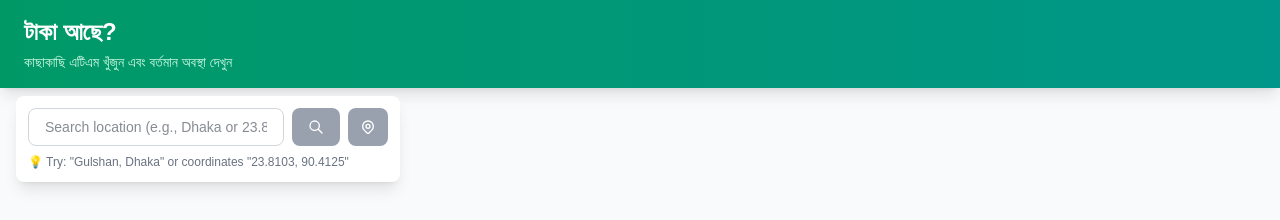
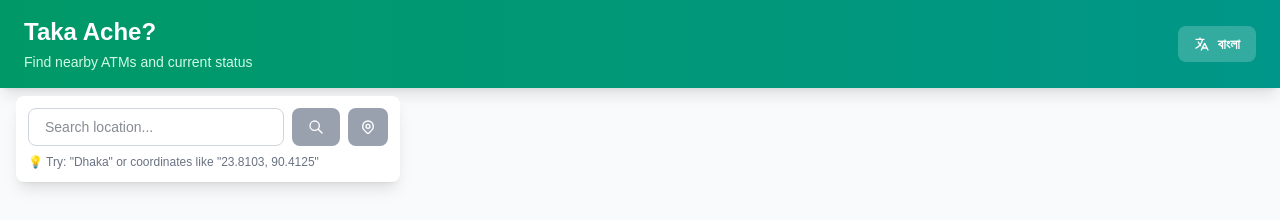
Before and after one commit to azahinhasan/taka-ache, a Next.js app: page / in a window 1280 px wide. Shown: the top 220 px of the page. Built offline with nearby package versions, Linux system fonts and the light colour scheme; no server answers.

Commit message:
Add bilingual support with English/Bangla language toggle and translations throughout the app

```diff
--- a/app/components/LocationSearch.tsx
+++ b/app/components/LocationSearch.tsx
@@ -1,14 +1,17 @@
 'use client';
 
 import { useState } from 'react';
+import { Language, getTranslation } from '../utils/translations';
 
 interface LocationSearchProps {
   onSearch: (lat: number, lon: number, locationName: string) => void;
   isLoading: boolean;
   onMyLocation?: () => void;
+  language: Language;
 }
 
-export default function LocationSearch({ onSearch, isLoading, onMyLocation }: LocationSearchProps) {
+export default function LocationSearch({ onSearch, isLoading, onMyLocation, language }: LocationSearchProps) {
+  const t = getTranslation(language);
   const [searchInput, setSearchInput] = useState('');
   const [isSearching, setIsSearching] = useState(false);
   const [error, setError] = useState<string | null>(null);
@@ -91,7 +94,7 @@ export default function LocationSearch({ onSearch, isLoading, onMyLocation }: Lo
               value={searchInput}
               onChange={(e) => setSearchInput(e.target.value)}
               onKeyPress={handleKeyPress}
-              placeholder="Search location (e.g., Dhaka or 23.8103, 90.4125)"
+              placeholder={t.searchPlaceholder}
               className="w-full px-4 py-2 border border-gray-300 rounded-lg focus:outline-none focus:ring-2 focus:ring-blue-500 text-sm text-gray-900"
               disabled={isLoading || isSearching}
             />
@@ -104,7 +107,8 @@ export default function LocationSearch({ onSearch, isLoading, onMyLocation }: Lo
             {isSearching ? (
               <>
                 <div className="animate-spin rounded-full h-4 w-4 border-b-2 border-white"></div>
-                <span className="hidden sm:inline">Searching...</span>
+                <span className="hidden md:inline">{t.searching}</span>
+                <span className="md:hidden">📍</span>
               </>
             ) : (
               <>
@@ -119,7 +123,7 @@ export default function LocationSearch({ onSearch, isLoading, onMyLocation }: Lo
               onClick={onMyLocation}
               disabled={isLoading}
               className="px-3 py-2 bg-emerald-600 text-white rounded-lg hover:bg-emerald-700 disabled:bg-gray-400 disabled:cursor-not-allowed transition-colors flex items-center gap-2 text-sm font-medium"
-              title="Go to my location"
+              title={t.myLocationButton}
             >
               <svg className="w-4 h-4" fill="none" stroke="currentColor" viewBox="0 0 24 24">
                 <path strokeLinecap="round" strokeLinejoin="round" strokeWidth={2} d="M17.657 16.657L13.414 20.9a1.998 1.998 0 01-2.827 0l-4.244-4.243a8 8 0 1111.314 0z" />
@@ -139,7 +143,7 @@ export default function LocationSearch({ onSearch, isLoading, onMyLocation }: Lo
         )}
 
         <div className="mt-2 text-xs text-gray-500">
-          <p>💡 Try: "Gulshan, Dhaka" or coordinates "23.8103, 90.4125"</p>
+          <p>💡 {t.searchExample}</p>
         </div>
       </div>
     </div>
--- a/app/components/Sidebar.tsx
+++ b/app/components/Sidebar.tsx
@@ -2,14 +2,17 @@
 
 import { useState, useEffect } from 'react';
 import { ATMLocation, UserLocation } from '../types/atm';
+import { Language, getTranslation } from '../utils/translations';
 
 interface SidebarProps {
   selectedATM: ATMLocation | null;
   userLocation: UserLocation | null;
   onClose: () => void;
+  language: Language;
 }
 
-export default function Sidebar({ selectedATM, userLocation, onClose }: SidebarProps) {
+export default function Sidebar({ selectedATM, userLocation, onClose, language }: SidebarProps) {
+  const t = getTranslation(language);
   const [reviews, setReviews] = useState<any[]>([]);
   const [stats, setStats] = useState<any>(null);
   const [isLoadingReviews, setIsLoadingReviews] = useState(false);
--- a/app/page.tsx
+++ b/app/page.tsx
@@ -6,6 +6,7 @@ import { ATMLocation, UserLocation } from "./types/atm";
 import { fetchATMLocations, getUserLocation } from "./utils/atmService";
 import Sidebar from "./components/Sidebar";
 import LocationSearch from "./components/LocationSearch";
+import { Language, getTranslation } from "./utils/translations";
 
 const MapView = dynamic(() => import("./components/MapView"), {
   ssr: false,
@@ -33,8 +34,10 @@ export default function Home() {
     lat: number;
     lon: number;
   } | null>(null);
+  const [language, setLanguage] = useState<Language>("en");
 
   const hasGoogleApiKey = !!process.env.NEXT_PUBLIC_GOOGLE_PLACES_API_KEY;
+  const t = getTranslation(language);
 
   useEffect(() => {
     requestLocationAndFetchATMs();
@@ -235,11 +238,24 @@ export default function Home() {
   return (
     <div className="relative w-screen h-screen overflow-hidden">
       <header className="absolute top-0 left-0 right-0 bg-gradient-to-r from-emerald-600 to-teal-600 text-white shadow-lg z-10">
-        <div className="px-4 py-3 md:px-6 md:py-4">
-          <h1 className="text-xl md:text-2xl font-bold">টাকা আছে?</h1>
-          <p className="text-xs md:text-sm text-emerald-100 mt-1">
-            কাছাকাছি এটিএম খুঁজুন এবং বর্তমান অবস্থা দেখুন
-          </p>
+        <div className="px-4 py-3 md:px-6 md:py-4 flex justify-between items-center">
+          <div>
+            <h1 className="text-xl md:text-2xl font-bold">{t.appTitle}</h1>
+            <p className="text-xs md:text-sm text-emerald-100 mt-1">
+              {t.appSubtitle}
+            </p>
+          </div>
+          <button
+            onClick={() => setLanguage(language === "en" ? "bn" : "en")}
+            className="bg-white/20 hover:bg-white/30 text-white font-semibold py-2 px-3 md:px-4 rounded-lg transition-colors text-xs md:text-sm flex items-center gap-1 md:gap-2"
+            title={language === "en" ? "Switch to Bangla" : "Switch to English"}
+          >
+            <svg className="w-4 h-4" fill="none" stroke="currentColor" viewBox="0 0 24 24">
+              <path strokeLinecap="round" strokeLinejoin="round" strokeWidth={2} d="M3 5h12M9 3v2m1.048 9.5A18.022 18.022 0 016.412 9m6.088 9h7M11 21l5-10 5 10M12.751 5C11.783 10.77 8.07 15.61 3 18.129" />
+            </svg>
+            <span className="hidden md:inline">{language === "en" ? "বাংলা" : "English"}</span>
+            <span className="md:hidden">{language === "en" ? "বাং" : "EN"}</span>
+          </button>
         </div>
       </header>
 
@@ -249,10 +265,10 @@ export default function Home() {
             <div className="text-center">
               <div className="animate-spin rounded-full h-16 w-16 border-b-4 border-blue-600 mx-auto mb-4"></div>
               <p className="text-gray-700 font-semibold">
-                Loading ATM locations...
+                {t.loadingMessage}
               </p>
               <p className="text-gray-500 text-sm mt-2">
-                Requesting location permission
+                {t.requestingLocation}
               </p>
             </div>
           </div>
@@ -263,6 +279,7 @@ export default function Home() {
             onATMClick={handleATMClick}
             onLocationPinDrop={handleLocationPinDrop}
             onRefreshATMs={handleRefreshATMs}
+            language={language}
           />
         )}
       </div>
@@ -272,6 +289,7 @@ export default function Home() {
         onSearch={handleCustomLocationSearch}
         isLoading={isLoading}
         onMyLocation={handleRefreshATMs}
+        language={language}
       />
 
       {!hasGoogleApiKey && showApiKeyInfo && (
@@ -290,17 +308,17 @@ export default function Home() {
             </svg>
             <div className="flex-1">
               <p className="text-sm font-semibold text-blue-900 mb-1">
-                Get More ATM Coverage!
+                {t.apiKeyTitle}
               </p>
               <p className="text-sm text-blue-800">
-                Add a free Google Places API key to see 5-10x more ATMs.
+                {t.apiKeyMessage}
                 <a
                   href="https://github.com/yourusername/taka-ache-frontned/blob/main/GOOGLE_PLACES_SETUP.md"
                   target="_blank"
                   rel="noopener noreferrer"
                   className="underline font-semibold ml-1"
                 >
-                  Setup Guide
+                  {t.setupGuide}
                 </a>
               </p>
             </div>
@@ -341,7 +359,7 @@ export default function Home() {
                   onClick={retryLocationRequest}
                   className="mt-2 text-sm text-blue-600 hover:text-blue-800 font-semibold"
                 >
-                  Retry
+                  {t.retryLocation}
                 </button>
               )}
             </div>
@@ -365,6 +383,7 @@ export default function Home() {
         selectedATM={selectedATM}
         userLocation={userLocation}
         onClose={handleCloseSidebar}
+        language={language}
       />
     </div>
   );
--- /dev/null
+++ b/app/utils/translations.ts
@@ -0,0 +1,148 @@
+export type Language = 'en' | 'bn';
+
+export const translations = {
+  en: {
+    // Header
+    appTitle: 'Taka Ache?',
+    appSubtitle: 'Find nearby ATMs and current status',
+
+    // Search
+    searchPlaceholder: 'Search location...',
+    searchButton: 'Search',
+    searching: 'Searching...',
+    myLocationButton: 'My Location',
+    searchExample: 'Try: "Dhaka" or coordinates like "23.8103, 90.4125"',
+
+    // Map
+    loadingATMs: 'Loading ATM locations...',
+    atmCount: (count: number) => `${count} ATM${count !== 1 ? 's' : ''} found`,
+
+    // Sidebar
+    atmDetails: 'ATM Details',
+    operator: 'Operator',
+    name: 'Name',
+    address: 'Address',
+    coordinates: 'Coordinates',
+    navigateButton: 'Navigate with Google Maps',
+    reviewsTitle: 'Reviews & Status',
+    writeReview: 'Write Review',
+    cancel: 'Cancel',
+
+    // Review Stats
+    reviews: 'Reviews',
+    cash: 'Cash',
+    working: 'Working',
+
+    // Review Form
+    warningTitle: 'Please Provide Accurate Information',
+    warningMessage: 'This is a helpful website to assist others in finding working ATMs. Please do not provide false or misleading information. Your honest review helps the community!',
+    yourName: 'Your Name',
+    namePlaceholder: 'Enter your name',
+    workingStatus: 'Working Status',
+    statusWorking: '✅ Working',
+    statusPartial: '⚠️ Partially Working',
+    statusNotWorking: '❌ Not Working',
+    cashAvailable: 'Cash Available',
+    comment: 'Comment',
+    commentPlaceholder: 'Share your experience...',
+    postReview: 'Post Review',
+    posting: 'Posting...',
+
+    // Review List
+    noReviews: 'No reviews yet. Be the first to review!',
+
+    // Loading
+    loadingMessage: 'Loading ATM locations...',
+    requestingLocation: 'Requesting location permission',
+
+    // Errors
+    locationDenied: 'Location permission denied. Using default location (Dhaka, Bangladesh).',
+    locationUnavailable: 'Location unavailable. Using default location (Dhaka, Bangladesh).',
+    locationTimeout: 'Location request timeout. Using default location (Dhaka, Bangladesh).',
+    atmLoadError: 'Failed to load ATM locations. Please try again.',
+    reviewPostError: 'Failed to post review. Please try again.',
+    retryLocation: 'Retry Location Request',
+
+    // API Key Info
+    apiKeyTitle: 'Get More ATM Coverage!',
+    apiKeyMessage: 'Add a free Google Places API key to see 5-10x more ATMs.',
+    setupGuide: 'Setup Guide',
+
+    // Data Source
+    poweredBy: 'Powered by',
+  },
+  bn: {
+    // Header
+    appTitle: 'টাকা আছে?',
+    appSubtitle: 'কাছাকাছি এটিএম খুঁজুন এবং বর্তমান অবস্থা দেখুন',
+
+    // Search
+    searchPlaceholder: 'অবস্থান খুঁজুন...',
+    searchButton: 'খুঁজুন',
+    searching: 'খুঁজছি...',
+    myLocationButton: 'আমার অবস্থান',
+    searchExample: 'চেষ্টা করুন: "ঢাকা" অথবা স্থানাঙ্ক যেমন "23.8103, 90.4125"',
+
+    // Map
+    loadingATMs: 'এটিএম অবস্থান লোড হচ্ছে...',
+    atmCount: (count: number) => `${count}টি এটিএম পাওয়া গেছে`,
+
+    // Sidebar
+    atmDetails: 'এটিএম বিস্তারিত',
+    operator: 'পরিচালক',
+    name: 'নাম',
+    address: 'ঠিকানা',
+    coordinates: 'স্থানাঙ্ক',
+    navigateButton: 'গুগল ম্যাপে নেভিগেট করুন',
+    reviewsTitle: 'রিভিউ এবং অবস্থা',
+    writeReview: 'রিভিউ লিখুন',
+    cancel: 'বাতিল',
+
+    // Review Stats
+    reviews: 'রিভিউ',
+    cash: 'টাকা',
+    working: 'কার্যকর',
+
+    // Review Form
+    warningTitle: 'সঠিক তথ্য প্রদান করুন',
+    warningMessage: 'এটি একটি সহায়ক ওয়েবসাইট যা অন্যদের কার্যকর এটিএম খুঁজে পেতে সাহায্য করে। মিথ্যা বা বিভ্রান্তিকর তথ্য প্রদান করবেন না। আপনার সৎ রিভিউ সম্প্রদায়কে সাহায্য করে!',
+    yourName: 'আপনার নাম',
+    namePlaceholder: 'আপনার নাম লিখুন',
+    workingStatus: 'কার্যকর অবস্থা',
+    statusWorking: '✅ কার্যকর',
+    statusPartial: '⚠️ আংশিক কার্যকর',
+    statusNotWorking: '❌ কার্যকর নয়',
+    cashAvailable: 'টাকা আছে',
+    comment: 'মন্তব্য',
+    commentPlaceholder: 'আপনার অভিজ্ঞতা শেয়ার করুন...',
+    postReview: 'রিভিউ পোস্ট করুন',
+    posting: 'পোস্ট হচ্ছে...',
+
+    // Review List
+    noReviews: 'এখনও কোন রিভিউ নেই। প্রথম রিভিউ করুন!',
+
+    // Loading
+    loadingMessage: 'এটিএম অবস্থান লোড হচ্ছে...',
+    requestingLocation: 'অবস্থান অনুমতি অনুরোধ করা হচ্ছে',
+
+    // Errors
+    locationDenied: 'অবস্থান অনুমতি প্রত্যাখ্যান করা হয়েছে। ডিফল্ট অবস্থান ব্যবহার করা হচ্ছে (ঢাকা, বাংলাদেশ)।',
+    locationUnavailable: 'অবস্থান পাওয়া যাচ্ছে না। ডিফল্ট অবস্থান ব্যবহার করা হচ্ছে (ঢাকা, বাংলাদেশ)।',
+    locationTimeout: 'অবস্থান অনুরোধ টাইমআউট। ডিফল্ট অবস্থান ব্যবহার করা হচ্ছে (ঢাকা, বাংলাদেশ)।',
+    atmLoadError: 'এটিএম অবস্থান লোড করতে ব্যর্থ। আবার চেষ্টা করুন।',
+    reviewPostError: 'রিভিউ পোস্ট করতে ব্যর্থ। আবার চেষ্টা করুন।',
+    retryLocation: 'অবস্থান অনুরোধ পুনরায় চেষ্টা করুন',
+
+    // API Key Info
+    apiKeyTitle: 'আরও এটিএম কভারেজ পান!',
+    apiKeyMessage: 'একটি বিনামূল্যে গুগল প্লেসেস API কী যোগ করুন এবং ৫-১০ গুণ বেশি এটিএম দেখুন।',
+    setupGuide: 'সেটআপ গাইড',
+
+    // Data Source
+    poweredBy: 'পরিচালিত',
+  },
+};
+
+export function getTranslation(lang: Language) {
+  return translations[lang];
+}
```
Also changed, not shown: app/components/MapView.tsx (+6 -3 lines).
